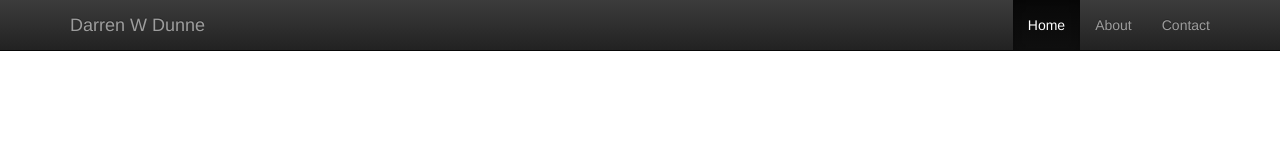
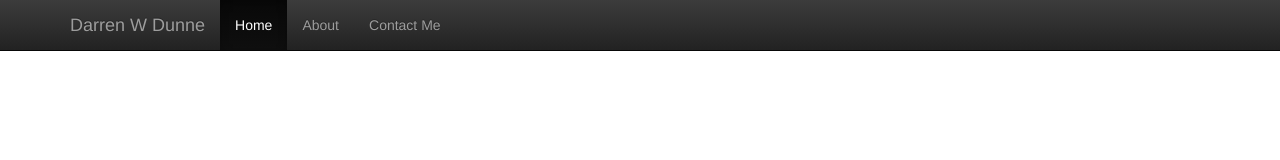
Before and after one commit to darrenwdunne/darrenwebsite, a plain HTML site: page index.html in a window 1280 px wide. Drawn offline with Linux system fonts and the light colour scheme.

Commit message:
here is the message

```diff
--- a/index.html
+++ b/index.html
@@ -29,17 +29,17 @@
         </div>
         <div id="navbar" class="collapse navbar-collapse">
           <!-- <ul class="nav navbar-nav navbar-right"> -->
-          <ul class="nav navbar-nav navbar-right">
+          <ul class="nav navbar-nav">
             <li class="active"><a href="#">Home</a></li>
             <li><a href="#about">About</a></li>
-            <li><a href="#contact">Contact</a></li>
-
+            <li><a href="#contact">Contact Me</a></li>
           </ul>
         </div>
       </div>
     </div>
   </nav>
-  <!-- <div class="container">
+
+  <div class="container">
 
     <div class="row">
       <div class="red col-sm-6 col-xs-12">
@@ -52,7 +52,7 @@
         col 3
       </div>
     </div>
-  </div> -->
+  </div>
   <footer>
     C Darren.
   </footer>
```
Also changed, not shown: README.md (added).
